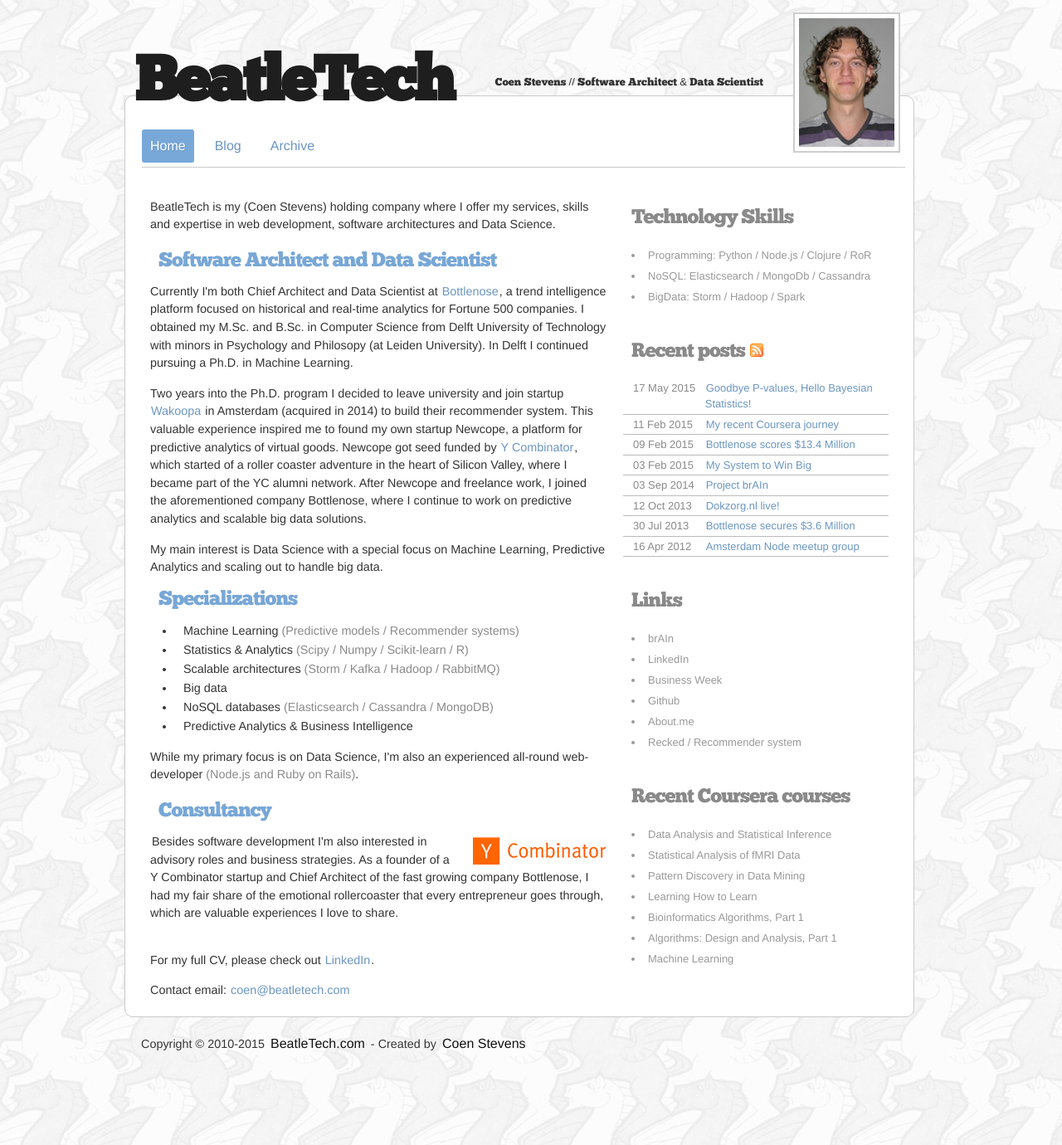
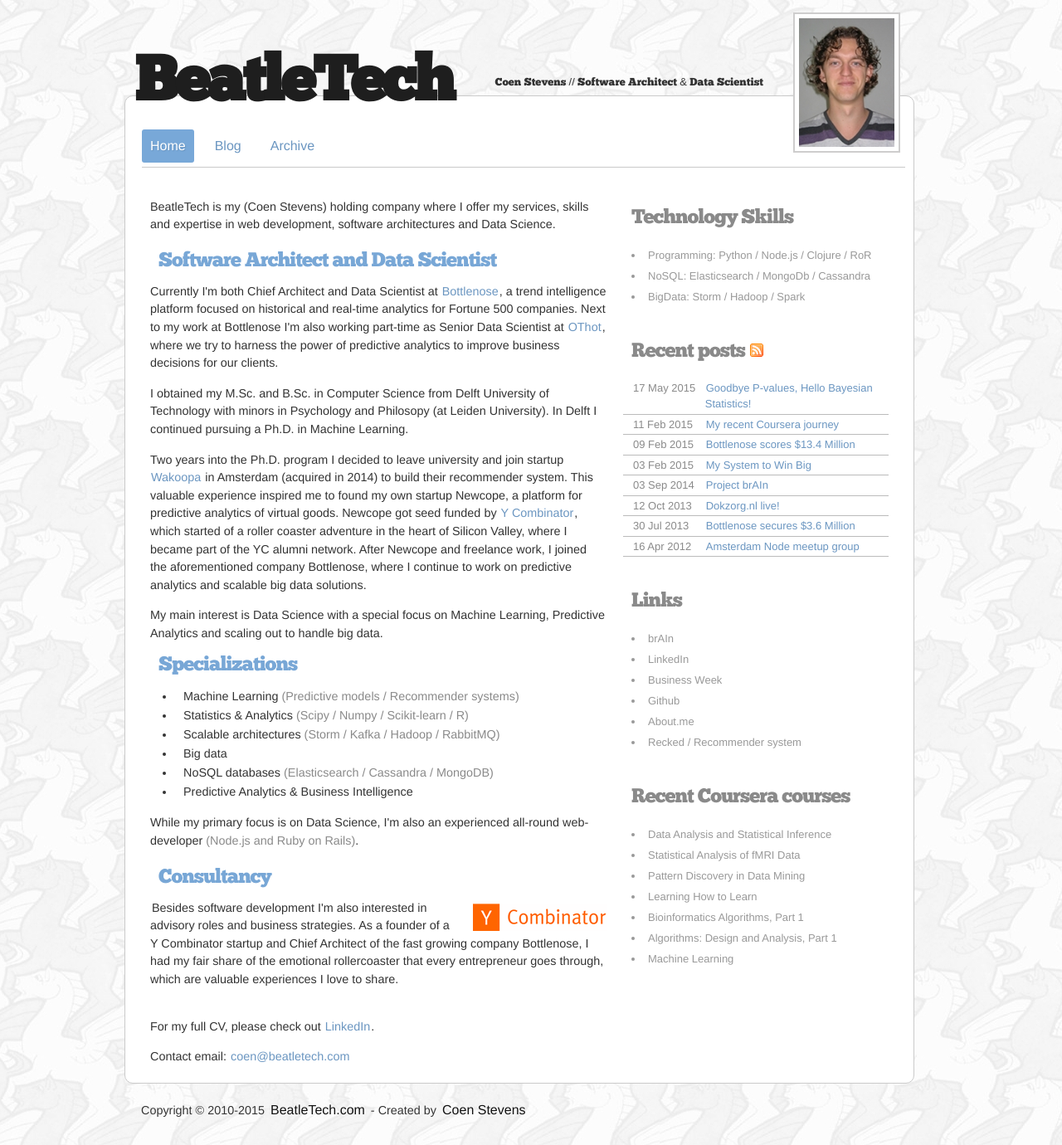
Before and after one commit to beatlevic/beatletech, a Jekyll site: the page built from index.html, in a window 1280 px wide. Shown: the whole page at 83% size. Built offline with Jekyll 4.4.1, drawn with Linux system fonts in a browser that asks for light colours; nearby versions of some CDN libraries; Markdown is read by kramdown in place of the engine named in the settings; before the commit the page ends 1300 px from its top, so only the background shows below that.

Commit message:
Added OThot reference in home page copy

```diff
--- a/index.html
+++ b/index.html
@@ -18,7 +18,15 @@
 
     <h2>Software Architect and Data Scientist</h2>
     <p>
-      Currently I'm both Chief Architect and Data Scientist at <a href="http://bottlenose.com">Bottlenose</a>, a trend intelligence platform focused on historical and real-time analytics for Fortune 500 companies. I obtained my M.Sc. and B.Sc. in Computer Science from Delft University of Technology with minors in Psychology and Philosopy (at Leiden University). In Delft I continued pursuing a Ph.D. in Machine Learning.
+      Currently I'm both Chief Architect and Data Scientist
+      at <a href="http://www.bottlenose.com">Bottlenose</a>, a trend intelligence platform focused
+      on historical and real-time analytics for Fortune 500 companies. Next to my work at Bottlenose
+      I'm also working part-time as Senior Data Scientist
+      at <a href="http://www.othot.com">OThot</a>, where we try to harness the power of predictive
+      analytics to improve business decisions for our clients.
+    </p>
+    <p>
+      I obtained my M.Sc. and B.Sc. in Computer Science from Delft University of Technology with minors in Psychology and Philosopy (at Leiden University). In Delft I continued pursuing a Ph.D. in Machine Learning.
     </p>
     <p>
       Two years into the Ph.D. program I decided to leave university
```
Also changed, not shown: 2 other files.
